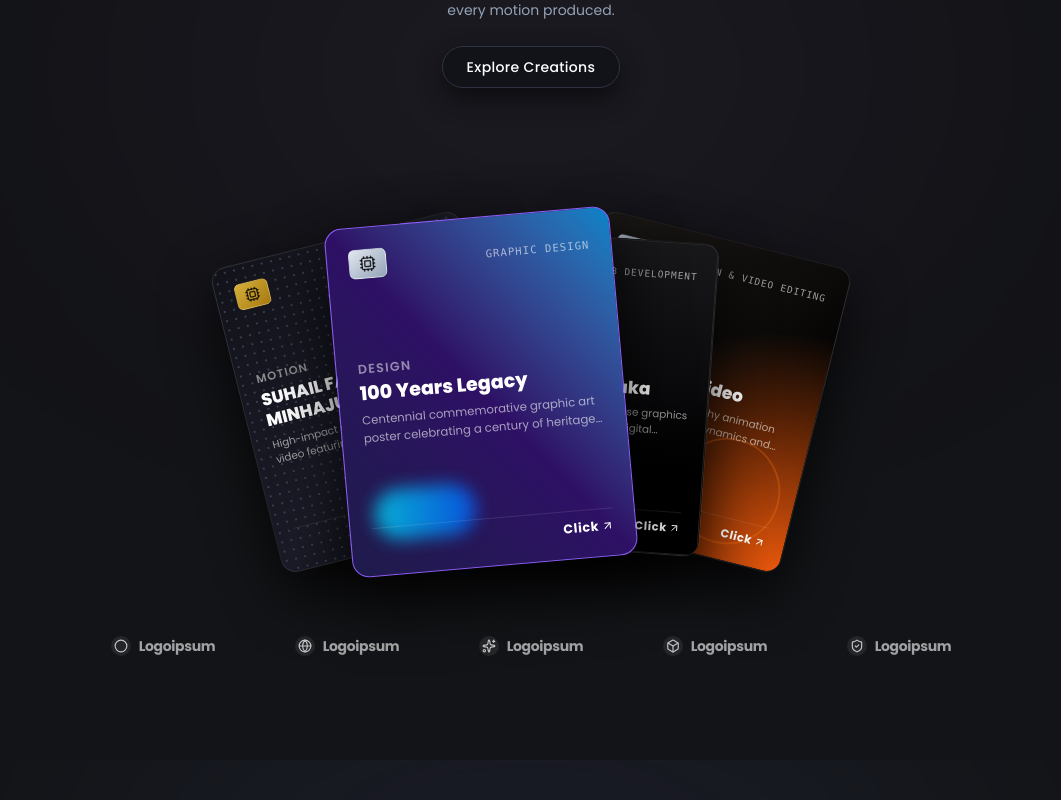
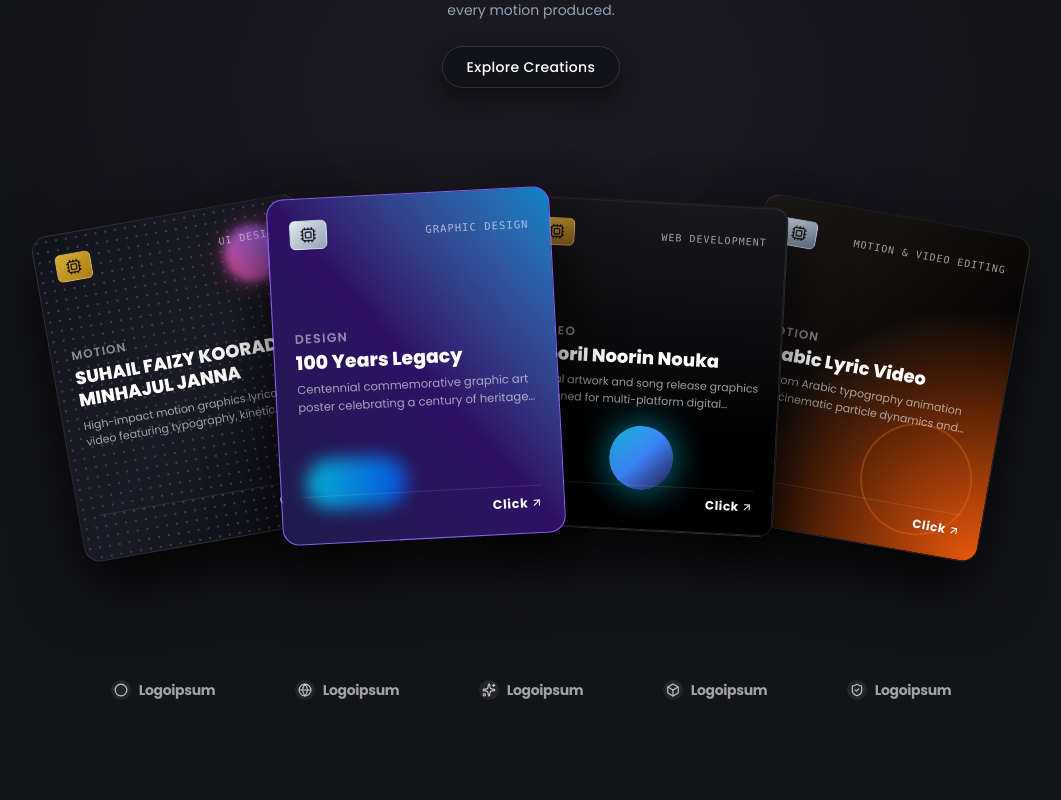
Before and after one commit to abdulbasithmm/basithm, a React (Vite) app: page / in a window 1280 px wide. Shown: the part 3500-4300 px from the top of the page, without its empty margins (109-1170 px from the left). Built offline with nearby package versions, Linux system fonts and the light colour scheme.

Commit message:
refactor: suppress custom cursor in Work section
Remove redundant motion logic from WorkSection and implement cursor suppression when hovering over the Work component for improved UX.

```diff
--- a/src/components/ServicesSection.tsx
+++ b/src/components/ServicesSection.tsx
@@ -120,7 +120,7 @@ export const ServicesSection: React.FC<ServicesSectionProps> = ({ onOpenContact
                 }}
                 onClick={() => {
                   if (service.link) {
-                    window.open(service.link, '_blank', 'noopener,noreferrer');
+                    window.location.href = service.link;
                   } else {
                     onOpenContact();
                   }
--- a/src/components/WorkSection.tsx
+++ b/src/components/WorkSection.tsx
@@ -1,5 +1,5 @@
-import React, { useState, useRef } from 'react';
-import { motion, useMotionValue, useSpring, useTransform, MotionValue } from 'motion/react';
+import React, { useState } from 'react';
+import { motion } from 'motion/react';
 import {
   ArrowUpRight,
   Cpu,
@@ -13,39 +13,16 @@ import {
 } from 'lucide-react';
 import { basithProjects } from '../data';
 
-export const WorkSection: React.FC = () => {
-  const containerRef = useRef<HTMLDivElement>(null);
+interface WorkSectionProps {}
 
-  // Mouse position state normalized between -1 and 1
-  const mouseX = useMotionValue(0);
-  const mouseY = useMotionValue(0);
-
-  // Smooth springs for fluid, physics-based movement
-  const springX = useSpring(mouseX, { stiffness: 120, damping: 20 });
-  const springY = useSpring(mouseY, { stiffness: 120, damping: 20 });
-
+export const WorkSection: React.FC<WorkSectionProps> = () => {
   // Active highlighted card index for click/swipe
   const [activeIndex, setActiveIndex] = useState(1);
-
-  // Handle Mouse movement across the card stage
-  const handleMouseMove = (e: React.MouseEvent<HTMLDivElement>) => {
-    if (!containerRef.current) return;
-    const rect = containerRef.current.getBoundingClientRect();
-    const x = ((e.clientX - rect.left) / rect.width) * 2 - 1; // -1 to 1
-    const y = ((e.clientY - rect.top) / rect.height) * 2 - 1; // -1 to 1
-    mouseX.set(x);
-    mouseY.set(y);
-  };
-
-  const handleMouseLeave = () => {
-    mouseX.set(0);
-    mouseY.set(0);
-  };
 
   // 4 main projects matching the 4 cards in the design
   const displayProjects = basithProjects.slice(0, 4);
 
-  // Card specific visual styling mimicking the fanned cards
+  // Card specific visual styling with increased gap between cards
   const cardDesigns = [
     {
       id: 0,
@@ -53,9 +30,9 @@ export const WorkSection: React.FC = () => {
       pattern: 'bg-[radial-gradient(#3a3e52_1px,transparent_1px)] [background-size:10px_10px]',
       accentOrb: 'bg-gradient-to-tr from-[#ec4899] to-[#8b5cf6]',
       accentStyle: 'top-6 right-6 w-14 h-14 rounded-full blur-xs opacity-90 shadow-[0_0_25px_rgba(236,72,153,0.5)]',
-      baseRotation: -14,
-      baseX: -160,
-      baseY: 28,
+      baseRotation: -10,
+      baseX: -340,
+      baseY: 18,
       chipColor: 'from-[#d4af37] to-[#aa7c11]',
     },
     {
@@ -64,8 +41,8 @@ export const WorkSection: React.FC = () => {
       pattern: 'bg-[radial-gradient(ellipse_at_top_right,_var(--tw-gradient-stops))] from-cyan-400/20 via-purple-500/20 to-transparent',
       accentOrb: 'bg-gradient-to-r from-cyan-400 to-blue-600',
       accentStyle: 'bottom-8 left-6 w-24 h-12 rounded-full blur-sm opacity-80',
-      baseRotation: -5,
-      baseX: -50,
+      baseRotation: -3,
+      baseX: -115,
       baseY: 6,
       chipColor: 'from-[#e2e8f0] to-[#94a3b8]',
     },
@@ -75,8 +52,8 @@ export const WorkSection: React.FC = () => {
       pattern: 'border border-[#27272a]',
       accentOrb: 'bg-gradient-to-br from-[#06b6d4] via-[#3b82f6] to-[#1e1b4b]',
       accentStyle: 'bottom-10 left-1/2 -translate-x-1/2 w-16 h-16 rounded-full shadow-[0_0_35px_rgba(6,182,212,0.7)]',
-      baseRotation: 4,
-      baseX: 50,
+      baseRotation: 3,
+      baseX: 115,
       baseY: 6,
       chipColor: 'from-[#d4af37] to-[#85581A]',
     },
@@ -86,17 +63,21 @@ export const WorkSection: React.FC = () => {
       pattern: 'bg-[radial-gradient(circle_at_bottom_right,#ea580c_0%,transparent_60%)]',
       accentOrb: 'border-2 border-[#f97316]/50',
       accentStyle: 'bottom-4 right-4 w-28 h-28 rounded-full opacity-60',
-      baseRotation: 14,
-      baseX: 160,
-      baseY: 28,
+      baseRotation: 10,
+      baseX: 340,
+      baseY: 18,
       chipColor: 'from-[#cbd5e1] to-[#64748b]',
     },
   ];
 
   return (
-    <section id="work" className="relative z-10 w-full py-16 lg:py-24 px-4 sm:px-6 lg:px-8 max-w-[1280px] mx-auto overflow-hidden bg-transparent select-none">
+    <section
+      id="work"
+      data-no-custom-cursor="true"
+      className="relative z-10 w-full py-16 lg:py-24 px-4 sm:px-6 lg:px-8 max-w-[1360px] mx-auto overflow-hidden bg-transparent select-none"
+    >
       {/* Soft Ambient Background Glow */}
-      <div className="absolute top-1/3 left-1/2 -translate-x-1/2 -translate-y-1/2 w-[700px] sm:w-[900px] h-[350px] bg-radial from-white/10 via-purple-500/5 to-transparent blur-[140px] rounded-full pointer-events-none -z-10" />
+      <div className="absolute top-1/3 left-1/2 -translate-x-1/2 -translate-y-1/2 w-[700px] sm:w-[950px] h-[360px] bg-radial from-white/10 via-purple-500/5 to-transparent blur-[140px] rounded-full pointer-events-none -z-10" />
 
       {/* Main Header Content */}
       <motion.div
@@ -104,7 +85,7 @@ export const WorkSection: React.FC = () => {
         whileInView={{ opacity: 1, y: 0 }}
         viewport={{ once: true }}
         transition={{ duration: 0.7, ease: [0.16, 1, 0.3, 1] }}
-        className="text-center max-w-3xl mx-auto mb-8 sm:mb-10 space-y-3"
+        className="text-center max-w-3xl mx-auto mb-8 sm:mb-12 space-y-3"
       >
         <h2 className="font-heading font-normal text-3xl sm:text-5xl lg:text-6xl text-white tracking-tight leading-[1.15]">
           Climb Every Hour, Win <br className="hidden sm:inline" />
@@ -115,8 +96,8 @@ export const WorkSection: React.FC = () => {
           Take control of your time, stay focused, and set benchmark with every motion produced.
         </p>
 
-        {/* Explore Creations CTA Button */}
-        <div className="pt-3">
+        {/* Explore Creations Action Button */}
+        <div className="pt-3 flex items-center justify-center">
           <motion.a
             whileHover={{ scale: 1.05 }}
             whileTap={{ scale: 0.95 }}
@@ -128,13 +109,8 @@ export const WorkSection: React.FC = () => {
         </div>
       </motion.div>
 
-      {/* Interactive Fanned-Cards Container with Curve-Slide Mouse Animation */}
-      <div
-        ref={containerRef}
-        onMouseMove={handleMouseMove}
-        onMouseLeave={handleMouseLeave}
-        className="relative w-full max-w-5xl mx-auto pt-6 pb-14 sm:pb-20 flex flex-col items-center justify-center cursor-grab active:cursor-grabbing"
-      >
+      {/* Fanned-Cards Container with Increased Gap */}
+      <div className="relative w-full max-w-6xl mx-auto pt-6 pb-14 sm:pb-24 flex flex-col items-center justify-center">
         {/* Navigation Arrows for Mobile/Keyboard access */}
         <div className="flex sm:hidden items-center justify-between w-full px-4 mb-4 z-30">
           <button
@@ -159,7 +135,7 @@ export const WorkSection: React.FC = () => {
         </div>
 
         {/* 3D Arc Curved Slider Stage */}
-        <div className="relative w-full max-w-4xl h-[280px] sm:h-[350px] md:h-[380px] flex items-center justify-center perspective-[1200px]">
+        <div className="relative w-full max-w-6xl h-[310px] sm:h-[370px] md:h-[400px] flex items-center justify-center perspective-[1200px]">
           {displayProjects.map((project, idx) => {
             const card = cardDesigns[idx];
             const isSelected = activeIndex === idx;
@@ -171,8 +147,6 @@ export const WorkSection: React.FC = () => {
                 card={card}
                 project={project}
                 isSelected={isSelected}
-                springX={springX}
-                springY={springY}
                 onSelect={() => {
                   setActiveIndex(idx);
                 }}
@@ -217,7 +191,7 @@ export const WorkSection: React.FC = () => {
   );
 };
 
-// Subcomponent for individual card with full mouse curve reactive motion
+// Subcomponent for individual card
 interface InteractiveCardProps {
   idx: number;
   card: {
@@ -242,8 +216,6 @@ interface InteractiveCardProps {
     link?: string;
   };
   isSelected: boolean;
-  springX: MotionValue<number>;
-  springY: MotionValue<number>;
   onSelect: () => void;
 }
 
@@ -252,22 +224,12 @@ const InteractiveCard: React.FC<InteractiveCardProps> = ({
   card,
   project,
   isSelected,
-  springX,
-  springY,
   onSelect,
 }) => {
-  // Spread across center (-1.5, -0.5, 0.5, 1.5)
-  const curveFactor = idx - 1.5;
-
-  // Explicit type annotations inside useTransform to prevent TS arithmetic type errors
-  const dynamicX = useTransform(springX, (xVal: number) => card.baseX + xVal * 35 + curveFactor * xVal * 25);
-  const dynamicY = useTransform(springY, (yVal: number) => card.baseY + Math.abs(curveFactor) * 8 + yVal * 20);
-  const dynamicRotate = useTransform(springX, (xVal: number) => card.baseRotation + xVal * 12 + curveFactor * xVal * 4);
-  const dynamicScale = useTransform(springY, (yVal: number) => (isSelected ? 1.06 : 0.95 + yVal * 0.03));
-
   const handleCardClick = () => {
     if (project.link) {
-      window.open(project.link, '_blank', 'noopener,noreferrer');
+      window.location.href = project.link;
+      return;
     }
     onSelect();
   };
@@ -275,27 +237,33 @@ const InteractiveCard: React.FC<InteractiveCardProps> = ({
   return (
     <motion.div
       style={{
-        x: dynamicX,
-        y: dynamicY,
-        rotate: dynamicRotate,
-        scale: dynamicScale,
         zIndex: isSelected ? 40 : 10 + (idx === 1 || idx === 2 ? 10 : 0),
       }}
       initial={{ opacity: 0, y: 50 }}
-      whileInView={{ opacity: 1 }}
+      whileInView={{
+        opacity: 1,
+        x: card.baseX,
+        y: card.baseY,
+        rotate: card.baseRotation,
+        scale: isSelected ? 1.05 : 1,
+      }}
       viewport={{ once: true }}
       transition={{ duration: 0.6, delay: idx * 0.08 }}
       whileHover={{
-        scale: 1.12,
+        scale: 1.08,
         rotate: 0,
-        y: -25,
+        y: card.baseY - 16,
         zIndex: 50,
-        transition: { duration: 0.3, ease: 'easeOut' },
+        transition: { duration: 0.25, ease: 'easeOut' },
       }}
       onClick={handleCardClick}
       className={`absolute w-[190px] sm:w-[240px] md:w-[270px] h-[250px] sm:h-[300px] md:h-[330px] rounded-2xl p-4 sm:p-5 cursor-pointer border shadow-[0_25px_60px_rgba(0,0,0,0.85)] flex flex-col justify-between overflow-hidden transition-colors duration-300 ${
         card.bg
-      } ${isSelected ? 'border-[#8B5CF6] shadow-[0_0_40px_rgba(139,92,246,0.4)]' : 'border-white/10 hover:border-white/30'}`}
+      } ${
+        isSelected
+          ? 'border-[#8B5CF6] shadow-[0_0_40px_rgba(139,92,246,0.4)]'
+          : 'border-white/10 hover:border-white/30'
+      }`}
     >
       {/* Pattern Overlay */}
       <div className={`absolute inset-0 pointer-events-none ${card.pattern}`} />
@@ -306,7 +274,9 @@ const InteractiveCard: React.FC<InteractiveCardProps> = ({
       {/* Top Header: Metallic Chip & Type */}
       <div className="relative z-10 flex items-center justify-between w-full">
         {/* Metallic Credit Card Chip Graphic */}
-        <div className={`w-9 h-7 rounded-md bg-gradient-to-br ${card.chipColor} p-1 flex items-center justify-center border border-white/20 shadow-xs`}>
+        <div
+          className={`w-9 h-7 rounded-md bg-gradient-to-br ${card.chipColor} p-1 flex items-center justify-center border border-white/20 shadow-xs`}
+        >
           <Cpu className="w-4 h-4 text-black/80" />
         </div>
         <span className="text-[10px] font-mono text-white/60 tracking-widest uppercase">
@@ -329,20 +299,18 @@ const InteractiveCard: React.FC<InteractiveCardProps> = ({
 
       {/* Card Footer: Action Link */}
       <div className="relative z-10 pt-2 border-t border-white/10 flex items-center justify-end text-[10px] sm:text-xs font-mono tracking-wider">
-        <a
-          href={project.link || '#contact'}
-          target={project.link ? '_blank' : undefined}
-          rel={project.link ? 'noopener noreferrer' : undefined}
+        <div
           onClick={(e) => {
             if (project.link) {
               e.stopPropagation();
+              window.location.href = project.link;
             }
           }}
           className="text-white font-sans font-bold flex items-center gap-0.5 hover:text-[#38BDF8] transition-colors"
         >
           <span>Click</span>
           <ArrowUpRight className="w-3 h-3" />
-        </a>
+        </div>
       </div>
     </motion.div>
   );
```
Also changed, not shown: src/App.tsx (+3 -11 lines), src/components/CustomCursor.tsx (+10 -0 lines).
